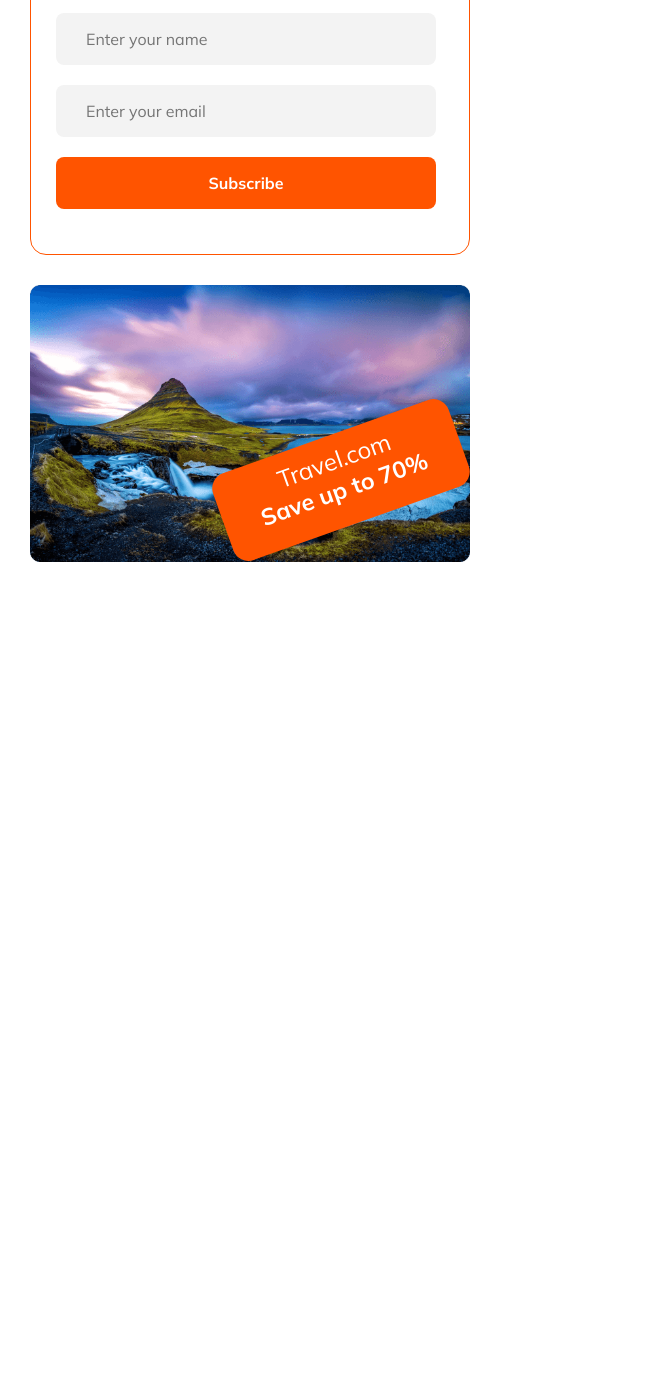
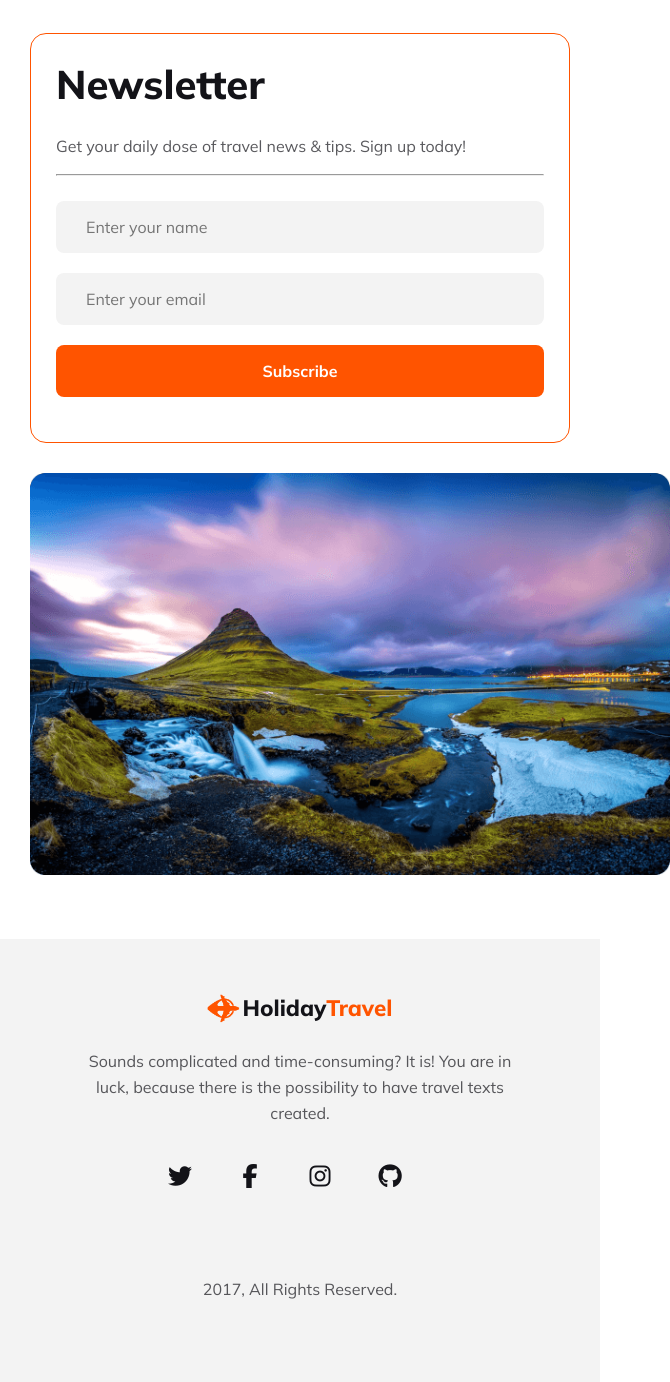
Before and after one commit to SohelDewan/B9A2-Holiday-Travel, a plain HTML site: page index.html in a window 600 px wide. Shown: the part 4982-6364 px from the top of the page, 670 px wide, since content can reach past the window. Before the commit the page ends 5700 px from the top, so only its background shows below. Drawn offline with Linux system fonts and the light colour scheme.

Commit message:
Try to do responsive more smoothly

```diff
--- a/index.html
+++ b/index.html
@@ -160,7 +160,22 @@
         </section>
     </main>
     <footer>
-
+        <div class="container">
+            <div class="logo">
+                <img src="Images/Group 40071 (2).png" alt="">
+      <h3>Holiday<span class="text-orange">Travel</span></h3>
+            </div>
+            <p class="heading-para">Sounds complicated and time-consuming? It is! You are in luck, because there is the possibility to have travel texts created.</p>
+            <div class="social-links">
+                <a href="#"><i class="fa-brands fa-twitter"></i></a>
+                <a href="#">
+                    <i class="fa-brands fa-facebook-f"></i></a>
+                <a href="#">
+                    <i class="fa-brands fa-instagram"></i></a>
+                <a href="#"><i class="fa-brands fa-github"></i></a>
+            </div>
+            <p class="heading-para">2017, All Rights Reserved.</p>
+        </div>
     </footer>
 
     <!-- <script>
--- a/styles/travel.css
+++ b/styles/travel.css
@@ -337,6 +337,47 @@ button {
   font-size: 24px;
   font-weight: 400;
 }
+footer .container{
+  background: rgba(19, 19, 24, 0.05);
+  margin: 0 auto;
+  padding: 100px 120px;
+  display: flex;
+  flex-direction: column;
+}
+footer>.container>p{
+  margin: 0 auto;
+  text-align: center;
+  max-width: 700px;
+  margin-bottom: 30px;
+}
+footer>.container>.logo{
+  margin: 0 auto;
+  margin-bottom: 20px;
+  transform: scale(0.7);
+}
+footer .social-links{
+  padding-bottom: 80px;
+  display: flex;
+  margin: 0 auto;
+  text-align: center;
+  align-items: center;
+  justify-content: center;
+}
+footer .social-links a{
+  margin-right: 30px;
+  font-size: 24px;
+  width: 40px;
+  height: 40px;
+  line-height: 40px;
+  color: #131318;
+  transition: all linear 0.4s;
+}
+footer .social-links a:hover{
+  border: 1px solid #131318;
+  border-radius: 50%;
+  color: #fff;
+  background: #131318;
+}
 
 /* Media quary or responsive for mobile device */
 @media screen and (max-width: 600px) {
@@ -367,8 +408,12 @@ button {
     font-size: 16px;
   }
   .banner {
-    padding: 50px;
+    padding: 40px 60px;
   }
+  /* .banner img{
+    width: 100%;
+    max-width: 450px;
+  } */
   .banner h2 {
     font-size: 22px;
   }
@@ -387,13 +432,16 @@ button {
     flex-direction: column;
     justify-content: center;
     align-items: center;
-    padding: 30px;
+    padding: 10px 60px;
   }
 
   .tour-image img {
     width: 100%;
     max-width: 480px;
     overflow: hidden;
+  }
+  .destination{
+    padding: 50px 80px;
   }
   .desti-gallery {
     display: flex;
@@ -410,9 +458,18 @@ button {
     font-size: 20px;
   }
   .choose-card {
-    display: grid;
-    grid-template-columns: repeat(1, 1fr);
+    display: flex;
+    flex-direction: column;
+    padding: 20px;
   }
+  .card-1, .card-2, .card-3 {
+    border-radius: 16px;
+    border: 1px solid rgba(251, 181, 99, 0.2);
+    background: rgba(251, 181, 99, 0.05);
+    max-width: 372px;
+    padding: 20px;
+    transition: all linear 0.4s;
+}
   .choose-text {
     text-align: center;
     padding: 20px 50px;
@@ -422,20 +479,31 @@ button {
     padding: 20px;
   }
   .news-form {
-    min-width: 440px;
+    min-width: 340px;
     margin-bottom: 30px;
   }
+  .news-form input{
+    width: 100%;
+  }
+  .btn-width {
+    width: 100%;
+    margin-top: 10px;
+}
   .news-offer .image img {
     width: 100%;
-    min-width: 440px;
+    min-width: 340px;
   }
   .overlay-offer {
-    right: -186px;
+    right: -156px;
     bottom: 132px;
     border-radius: 16px;
-    width: 250px;
+    width: 180px;
     height: 92px;
-    font-size: 20px;
+    font-size: 14px;
+    display: none;
+}
+footer .container{
+  padding: 50px 80px;
 }
 }
 
@@ -493,4 +561,25 @@ button {
     max-width: 980px;
     overflow: hidden;
   }
+  .news-container {
+    flex-direction: column;
+    padding: 20px;
+  }
+  .news-form {
+    min-width: 540px;
+    margin-bottom: 30px;
+  }
+  .news-offer .image img {
+    width: 100%;
+    min-width: 640px;
+  }
+  .overlay-offer {
+    right: -186px;
+    bottom: 132px;
+    border-radius: 16px;
+    width: 250px;
+    height: 92px;
+    font-size: 20px;
 }
+
+}
```
